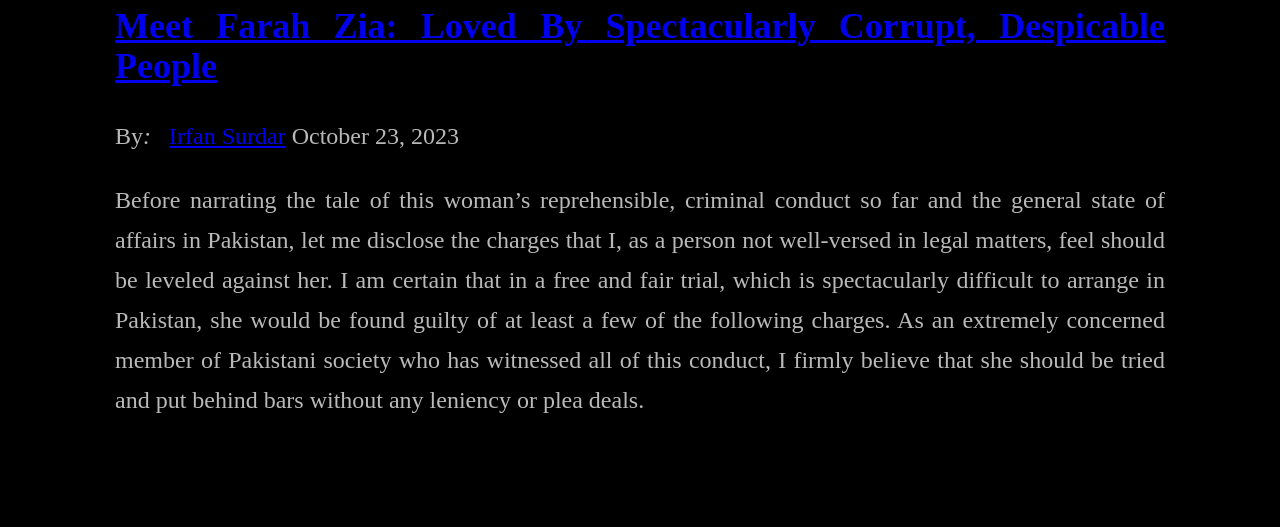
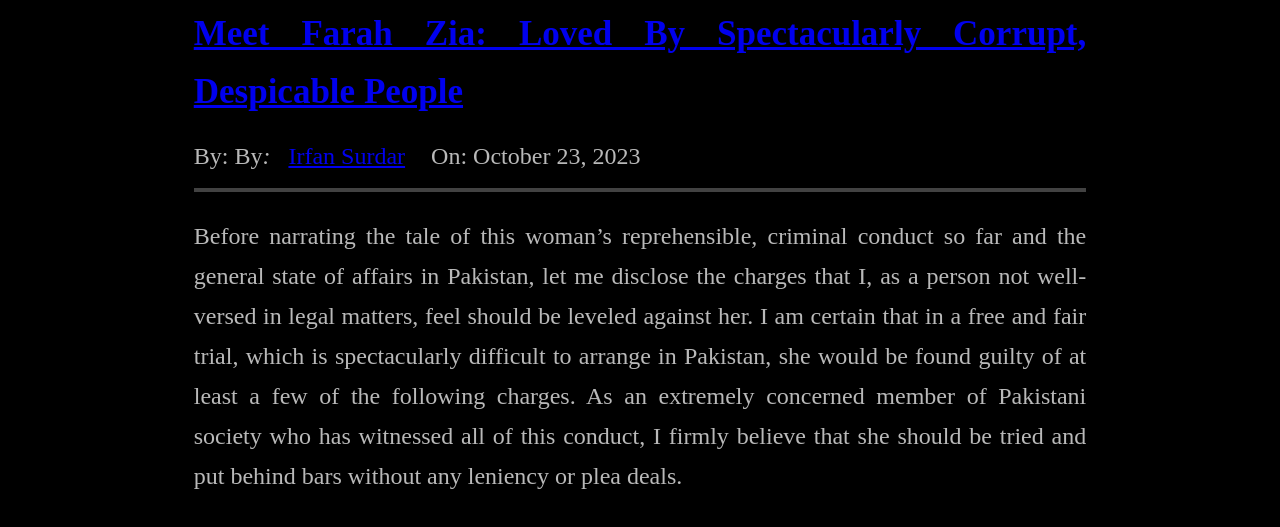
Before and after one commit to rigorous-mind/rigorous-mind.github.io, a plain HTML site: page index.html in a window 1280 px wide. Shown: the part 259-786 px from the top of the page. Drawn offline with Linux system fonts and the light colour scheme.

Commit message:
Update CoreStyles.css

```diff
--- a/SiteCSS/CoreStyles.css
+++ b/SiteCSS/CoreStyles.css
@@ -1,14 +1,6 @@
 
 
-
-   /*          🇵🇰          */
-
-
-   /*
-      Current Issues:   Text alignment instructions are getting
-                        repeated everywhere.
-                        blockquote has grave, grave alignment issues.
-   */
+                           /*          🇵🇰          */
 
 
 html, body
@@ -21,12 +13,10 @@ svg
 {
    width:                        100%;
    height:                       500px;
-/*    display:                      block; */
 }
 
 body
 {
-   /* width:                        clamp(80%,100%,1000px); */
    max-width:                    1050px;
    width:                        90%;
    margin:                       0 auto;
@@ -59,7 +49,6 @@ body
 
          > svg
          {
-/*             display:                block; */
             width:                  100%;
             height:                 350px;
          }
@@ -172,4 +161,44 @@ body
          }
       }
    }
+
+   > main
+   {
+      width:                    85%;
+      margin:                   20px auto 50px;
+
+      > article
+      {
+         > header
+         {
+            margin-bottom:             24px;
+            border-bottom:             4px Solid #424242;
+
+            > h1
+            {
+               font-size:               clamp(27px, 2.85vw, 35px);
+               line-height:             clamp(35px, 5vw, 58px);
+               margin-bottom:           15px;
+            }
+
+            > byline
+            {
+               display:                 block;
+               margin-bottom:           12px;
+
+               > time:before
+               {
+                  content:              "On: ";
+                  display:              inline-block;
+                  margin-left:          20px;
+               }
+
+               > author:before
+               {
+                  content:              "By: ";
+               }
+            }
+         }
+      }
+   }
 }
```
